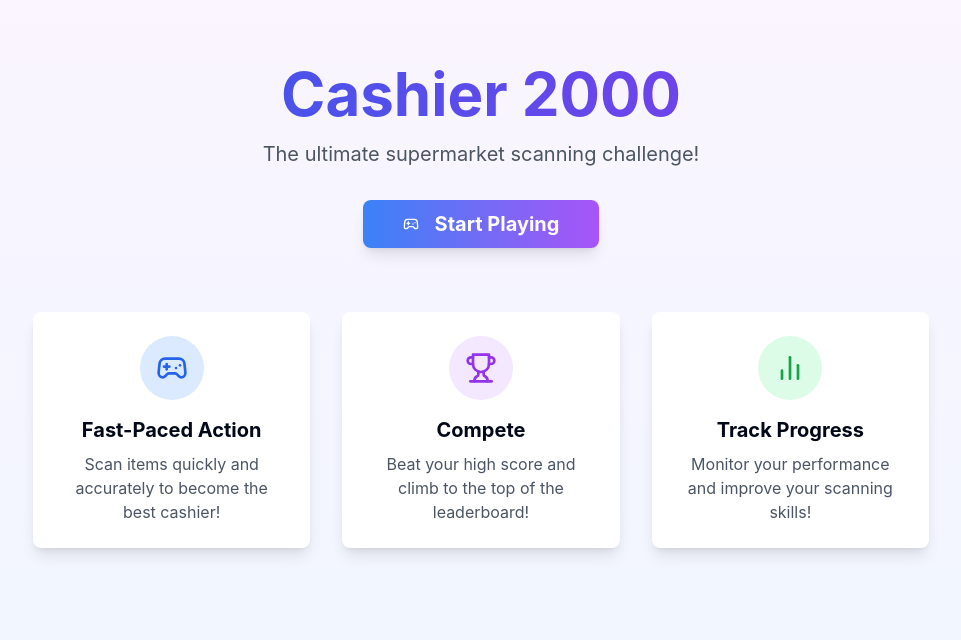
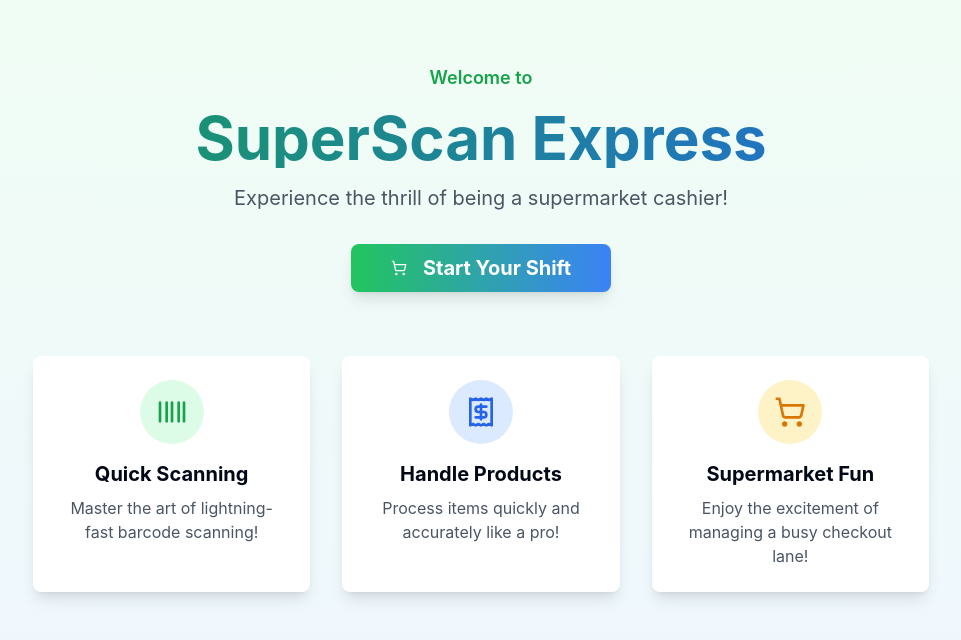
Before and after one commit to 12halel34/speedy-scanner-showdown, a React (Vite) app: page / in a window 1280 px wide. Shown: the top 640 px of the page, without its empty margins (159-1120 px from the left). Built offline with nearby package versions, Linux system fonts and the light colour scheme.

Commit message:
Refactor: Improve game UI and styling
Enhance the game's visual appearance to resemble a supermarket environment.

```diff
--- a/src/pages/Home.tsx
+++ b/src/pages/Home.tsx
@@ -1,60 +1,61 @@
 
 import { Button } from "@/components/ui/button";
 import { Link } from "react-router-dom";
-import { BarChart2, Gamepad2, Trophy } from "lucide-react";
+import { ShoppingCart, Receipt, Barcode } from "lucide-react";
 
 const Home = () => {
   return (
-    <div className="min-h-screen bg-gradient-to-b from-purple-50 to-blue-50">
+    <div className="min-h-screen bg-gradient-to-b from-green-50 to-blue-50">
       <div className="container mx-auto px-4 py-16">
         {/* Hero Section */}
         <div className="text-center mb-16">
-          <h1 className="text-6xl font-bold text-transparent bg-clip-text bg-gradient-to-r from-blue-600 to-purple-600 mb-4">
-            Cashier 2000
+          <div className="mb-4 text-green-600 text-lg font-semibold">Welcome to</div>
+          <h1 className="text-6xl font-bold text-transparent bg-clip-text bg-gradient-to-r from-green-600 to-blue-600 mb-4">
+            SuperScan Express
           </h1>
           <p className="text-xl text-gray-600 mb-8">
-            The ultimate supermarket scanning challenge!
+            Experience the thrill of being a supermarket cashier!
           </p>
           <Link to="/play">
             <Button
               size="lg"
-              className="bg-gradient-to-r from-blue-500 to-purple-500 hover:from-blue-600 hover:to-purple-600 text-white font-bold py-6 px-10 rounded-lg text-xl shadow-lg transform transition-all hover:scale-105"
+              className="bg-gradient-to-r from-green-500 to-blue-500 hover:from-green-600 hover:to-blue-600 text-white font-bold py-6 px-10 rounded-lg text-xl shadow-lg transform transition-all hover:scale-105"
             >
-              <Gamepad2 className="mr-2" size={24} />
-              Start Playing
+              <ShoppingCart className="mr-2" size={24} />
+              Start Your Shift
             </Button>
           </Link>
         </div>
 
         {/* Features Grid */}
         <div className="grid md:grid-cols-3 gap-8 max-w-4xl mx-auto">
-          <div className="bg-white p-6 rounded-lg shadow-lg text-center">
-            <div className="w-16 h-16 bg-blue-100 rounded-full flex items-center justify-center mx-auto mb-4">
-              <Gamepad2 className="w-8 h-8 text-blue-600" />
+          <div className="bg-white p-6 rounded-lg shadow-lg text-center transform transition-all hover:scale-105">
+            <div className="w-16 h-16 bg-green-100 rounded-full flex items-center justify-center mx-auto mb-4">
+              <Barcode className="w-8 h-8 text-green-600" />
             </div>
-            <h3 className="text-xl font-bold mb-2">Fast-Paced Action</h3>
+            <h3 className="text-xl font-bold mb-2">Quick Scanning</h3>
             <p className="text-gray-600">
-              Scan items quickly and accurately to become the best cashier!
+              Master the art of lightning-fast barcode scanning!
             </p>
           </div>
 
-          <div className="bg-white p-6 rounded-lg shadow-lg text-center">
-            <div className="w-16 h-16 bg-purple-100 rounded-full flex items-center justify-center mx-auto mb-4">
-              <Trophy className="w-8 h-8 text-purple-600" />
+          <div className="bg-white p-6 rounded-lg shadow-lg text-center transform transition-all hover:scale-105">
+            <div className="w-16 h-16 bg-blue-100 rounded-full flex items-center justify-center mx-auto mb-4">
+              <Receipt className="w-8 h-8 text-blue-600" />
             </div>
-            <h3 className="text-xl font-bold mb-2">Compete</h3>
+            <h3 className="text-xl font-bold mb-2">Handle Products</h3>
             <p className="text-gray-600">
-              Beat your high score and climb to the top of the leaderboard!
+              Process items quickly and accurately like a pro!
             </p>
           </div>
 
-          <div className="bg-white p-6 rounded-lg shadow-lg text-center">
-            <div className="w-16 h-16 bg-green-100 rounded-full flex items-center justify-center mx-auto mb-4">
-              <BarChart2 className="w-8 h-8 text-green-600" />
+          <div className="bg-white p-6 rounded-lg shadow-lg text-center transform transition-all hover:scale-105">
+            <div className="w-16 h-16 bg-amber-100 rounded-full flex items-center justify-center mx-auto mb-4">
+              <ShoppingCart className="w-8 h-8 text-amber-600" />
             </div>
-            <h3 className="text-xl font-bold mb-2">Track Progress</h3>
+            <h3 className="text-xl font-bold mb-2">Supermarket Fun</h3>
             <p className="text-gray-600">
-              Monitor your performance and improve your scanning skills!
+              Enjoy the excitement of managing a busy checkout lane!
             </p>
           </div>
         </div>
```
